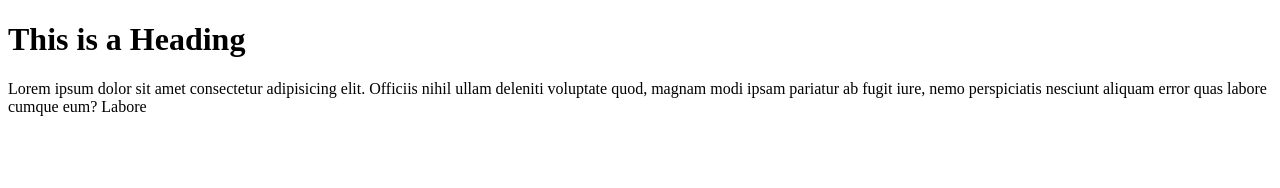
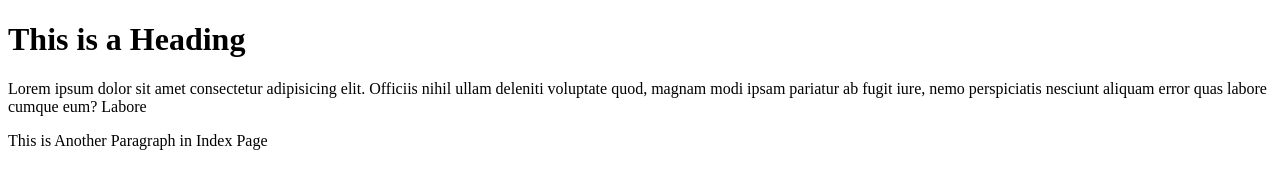
Before and after one commit to dswithgit/git-test, a plain HTML site: page index.html in a window 1280 px wide. Drawn offline with Linux system fonts and the light colour scheme.

Commit message:
Thitd Commit

```diff
--- a/index.html
+++ b/index.html
@@ -13,5 +13,6 @@
       ullam deleniti voluptate quod, magnam modi ipsam pariatur ab fugit iure,
       nemo perspiciatis nesciunt aliquam error quas labore cumque eum? Labore
     </p>
+    <p>This is Another Paragraph in Index Page</p>
   </body>
 </html>
```
